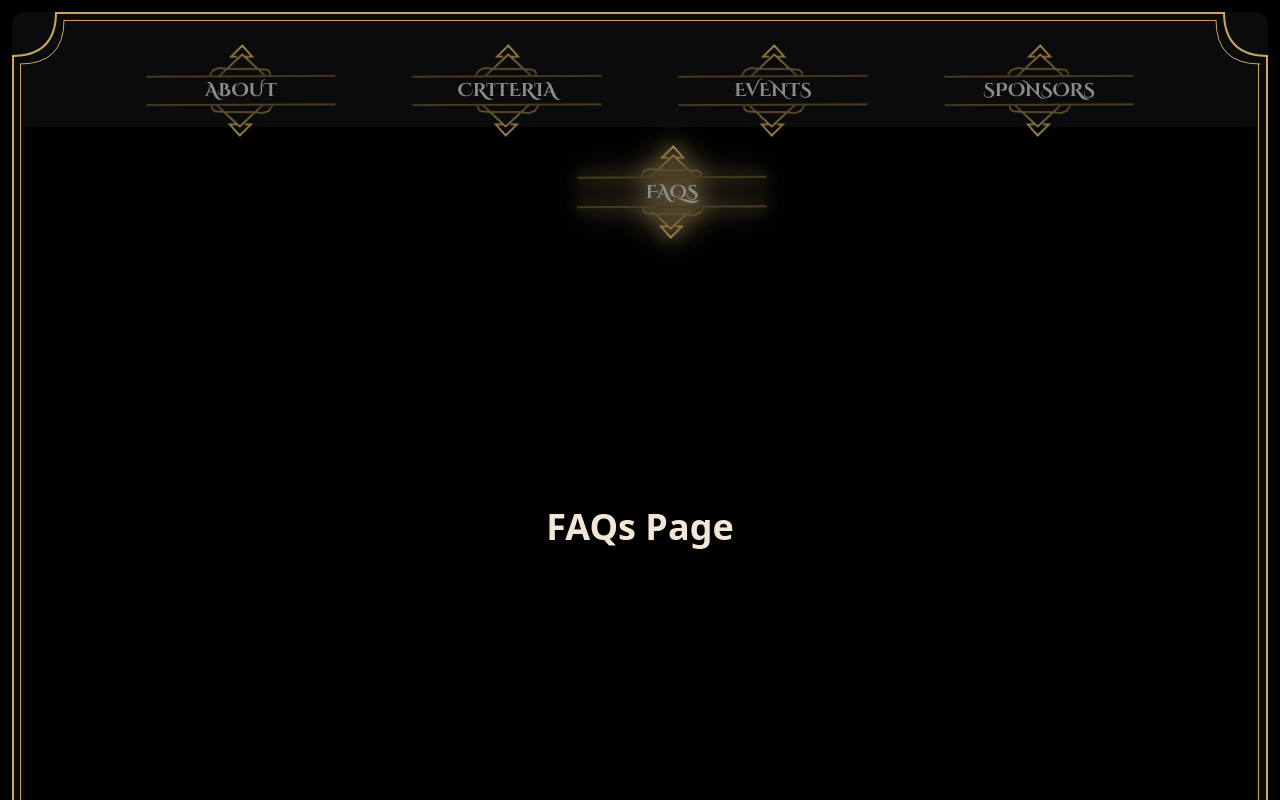
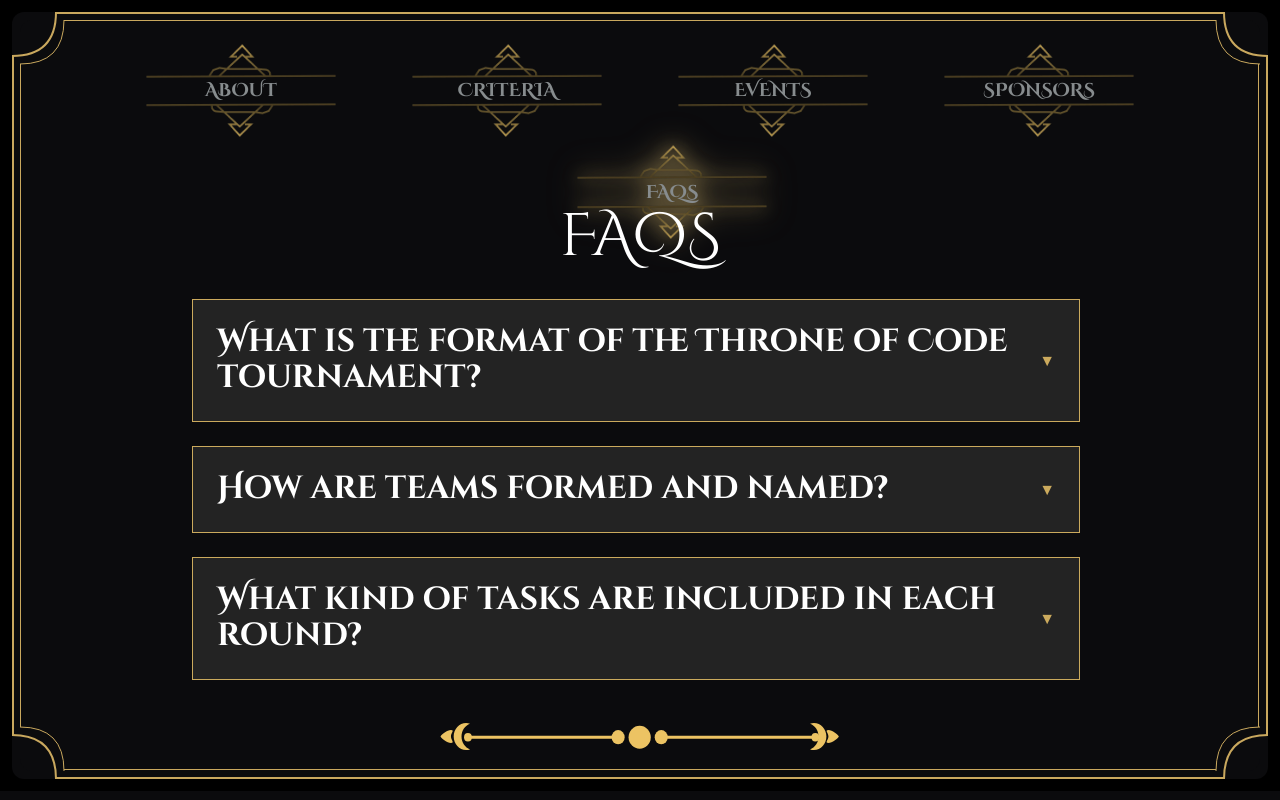
Before and after one commit to micvitc/hackathrone-marketing-site, a Next.js app: page /faqs in a window 1280 px wide. Shown: the top 800 px of the page. Built offline with nearby package versions, Linux system fonts and the light colour scheme.

Commit message:
feat: faq page

```diff
--- a/src/app/faqs/page.tsx
+++ b/src/app/faqs/page.tsx
@@ -1,11 +1,131 @@
-import React from 'react';
+"use client"
+import React, { useRef, useState } from "react";
 
-const FAQsPage = () => {
+type Props = {};
+
+const Faqs = (props: Props) => {
+const questionsanswers = [
+  {
+    question: "What is the format of the Throne of Code tournament?",
+    answer: "The tournament consists of 4 themed rounds: HTML Conquest, CSS Clash, JavaScript + Git Gauntlet, and The Final Siege. Each round tests different web development skills and includes quizzes, tasks, and eliminations."
+  },
+  {
+    question: "How are teams formed and named?",
+    answer: "Teams represent iconic Game of Thrones houses, each themed around a dev skillset. Examples include House Targaryen (React Lords), House Stark (CSS Defenders), and House Greyjoy (Backend Raiders). Each team has 2–4 members."
+  },
+  {
+    question: "What kind of tasks are included in each round?",
+    answer: "Tasks range from HTML-only page building, CSS styling challenges, JavaScript quizzes, Git operations, and full-stack website cloning. Each round is progressively more complex and creative."
+  },
+  {
+    question: "How is scoring and elimination handled?",
+    answer: "Each round is scored out of 100 points based on accuracy, design, creativity, code quality, and presentation. The lowest-scoring teams are eliminated after each round until the final showdown."
+  },
+  {
+    question: "Can teams use frameworks or libraries?",
+    answer: "Yes, in the final round teams may use frameworks like React, Next.js, Tailwind, and APIs. Earlier rounds restrict tools to test pure HTML, CSS, and JavaScript skills."
+  },
+  {
+    question: "Are there any bonus features or twists?",
+    answer: "Yes! Power Cards, medieval props, live leaderboards, and a Design Lord judge add flair and unpredictability. Teams can earn extra points or save themselves from elimination."
+  },
+  {
+    question: "Who judges the tournament and how are winners decided?",
+    answer: "Faculty members or senior developers form the judging panel. The final winner is crowned based on total score, deployment success, and presentation quality."
+  },
+  {
+    question: "What are the winner titles?",
+    answer: "Winning teams earn titles like 'The Lords of the Iron Code', 'The Maesters of Web', or 'The Commit Kings'. Glory awaits those who conquer the Throne of Code!"
+  }
+];
+
+  const [openIndex, setOpenIndex] = useState<number | null>(-1);
+
+  const contentRefs = useRef<Array<HTMLDivElement | null>>([]);
+
+  function toggle(index: number) {
+    setOpenIndex((prev) => (prev === index ? null : index));
+  }
+
   return (
-    <div className="flex items-center justify-center h-screen bg-black text-[#F2E6D6] text-4xl font-bold">
-      <h1>FAQs Page</h1>
-    </div>
+    <>
+
+      <link href="https://fonts.googleapis.com/css2?family=Cinzel+Decorative:wght@400;700&display=swap" rel="stylesheet" />
+
+      <div className="relative  w-full flex sm:top-[10vh]  flex-col justify-start items-center text-white ">
+
+
+        <div className="w-full h-[80vh]  max-w-4xl flex flex-col items-center">
+          <h1
+        className="text-5xl md:text-6xl leading-[80px]  uppercase mb-8"
+        style={{ fontFamily: "Cinzel Decorative, serif" }}
+          >
+        FAQs
+          </h1>
+          <div className="w-full flex flex-col gap-6 sm:max-h-[50vh] max-h-[60vh]  overflow-y-auto pr-2">
+        {questionsanswers.map((qa, index) => {
+          const isOpen = openIndex === index;
+          return (
+            <div key={index} className="border border-[#CBAA5D] p-0 bg-[#232323] w-full">
+              <button
+                type="button"
+                aria-expanded={isOpen}
+                onClick={() => toggle(index)}
+                className="w-full text-left p-6 flex items-center justify-between gap-4"
+              >
+                <div className="text-[32px] leading-[36px]  font-cinzel-decorative text-white">
+                  {qa.question}
+                </div>
+                <div
+                  className={`transition-transform duration-300 text-[#CBAA5D] ${isOpen ? "rotate-180" : "rotate-0"}`}
+                >
+                  ▼
+                </div>
+              </button>
+
+              <div
+                ref={(el) => { contentRefs.current[index] = el; }}
+                className="overflow-hidden transition-[max-height,opacity] duration-500 ease-[cubic-bezier(.2,.8,.2,1)] bg-[#232323] border-t border-[#CBAA5D]"
+                style={{
+                  maxHeight: isOpen ? `${contentRefs.current[index]?.scrollHeight ?? 0}px` : "0px",
+                  opacity: isOpen ? 1 : 0,
+                }}
+              >
+                <div className="p-6">
+                  <span className="text-[20px] leading-[28px]   text-white">
+                    {qa.answer}
+                  </span>
+                </div>
+              </div>
+            </div>
+          );
+        })}
+          </div>
+          <br />
+          <svg
+            width="70vw"
+            height="28"
+            viewBox="0 0 399 28"
+            fill="none"
+            xmlns="http://www.w3.org/2000/svg"
+          >
+            <ellipse cx="199.18" cy="14.2482" rx="11.1019" ry="11.3983" fill="#ECC363" />
+            <ellipse cx="177.63" cy="14.2482" rx="6.53051" ry="7.12394" fill="#ECC363" />
+            <ellipse cx="220.731" cy="14.2481" rx="6.53051" ry="7.12394" fill="#ECC363" />
+            <ellipse cx="27.4281" cy="14.2481" rx="3.91831" ry="4.27436" fill="#ECC363" />
+            <ellipse cx="374.851" cy="14.2481" rx="3.91831" ry="4.27436" fill="#ECC363" />
+            <line x1="27.4281" y1="14.1729" x2="177.63" y2="14.1729" stroke="#ECC363" strokeWidth="3" />
+            <line x1="220.731" y1="14.1729" x2="374.851" y2="14.1729" stroke="#ECC363" strokeWidth="3" />
+            <path d="M25.5918 27.0713C26.9608 27.0713 28.2783 26.8295 29.5098 26.3828C24.5773 24.5934 21.0206 19.5178 21.0205 13.5361C21.0205 7.55457 24.5775 2.48004 29.5098 0.69043C28.2781 0.24362 26.961 0 25.5918 0C18.7392 0.000116348 13.1836 6.06077 13.1836 13.5361C13.1838 21.0113 18.7393 27.0712 25.5918 27.0713Z" fill="#ECC363" />
+            <path d="M373.484 27.0713C372.115 27.0713 370.797 26.8296 369.565 26.3828C374.498 24.5935 378.056 19.5179 378.056 13.5361C378.056 7.55439 374.498 2.4799 369.565 0.69043C370.797 0.243471 372.115 0 373.484 0C380.337 0.000257492 385.892 6.06085 385.892 13.5361C385.891 21.0113 380.337 27.071 373.484 27.0713Z" fill="#ECC363" />
+            <path d="M10.4488 13.5096C10.4488 9.96864 14.4162 7.09809 10.4488 7.09809C6.48145 7.09809 1.3061 11.3985 0 13.5096C1.3061 15.6729 6.48145 19.9473 10.4488 19.9473C14.4162 19.9473 10.4488 17.0506 10.4488 13.5096Z" fill="#ECC363" />
+            <path d="M387.913 13.5096C387.913 9.96864 383.945 7.09809 387.913 7.09809C391.88 7.09809 397.055 11.3985 398.361 13.5096C397.055 15.6729 391.88 19.9473 387.913 19.9473C383.945 19.9473 387.913 17.0506 387.913 13.5096Z" fill="#ECC363" />
+          </svg>
+
+        </div>
+      </div>
+    </>
   );
 };
 
-export default FAQsPage;
+export default Faqs;
```
Also changed, not shown: 1 other file (tests, documents, lock files or other folders).
